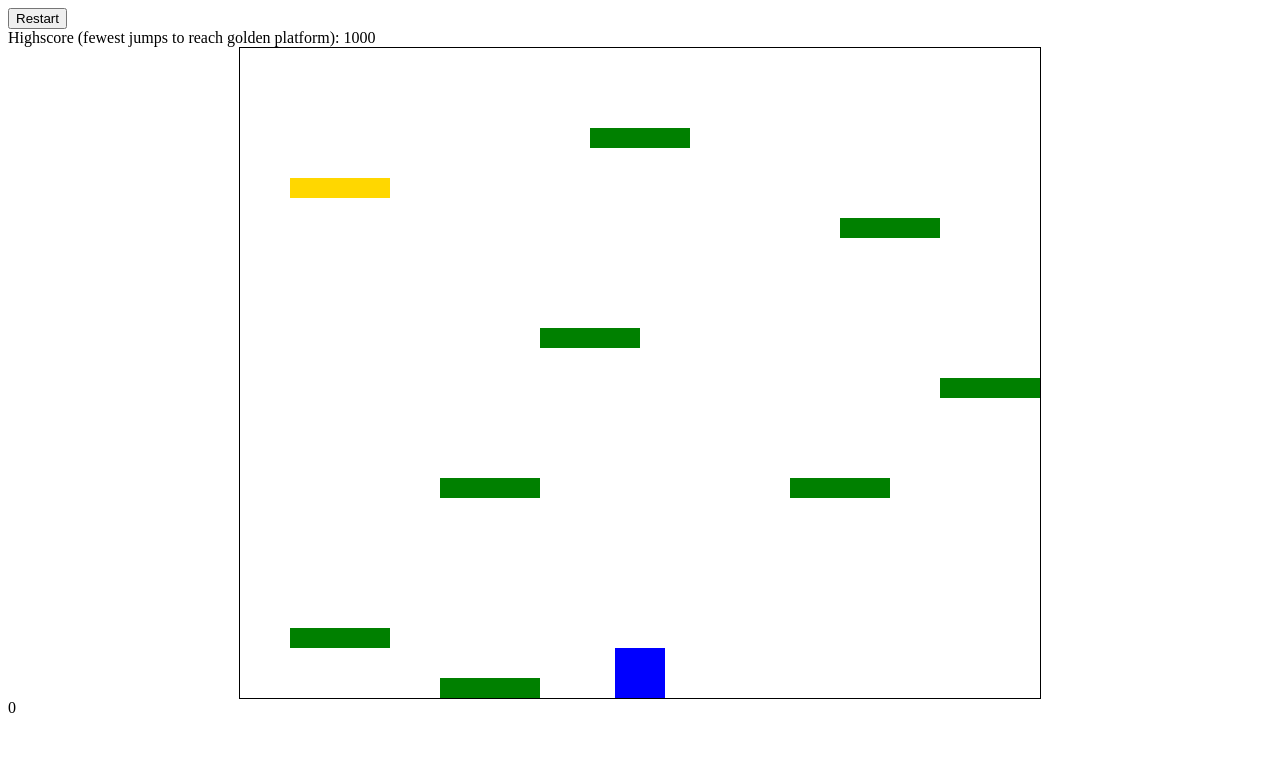
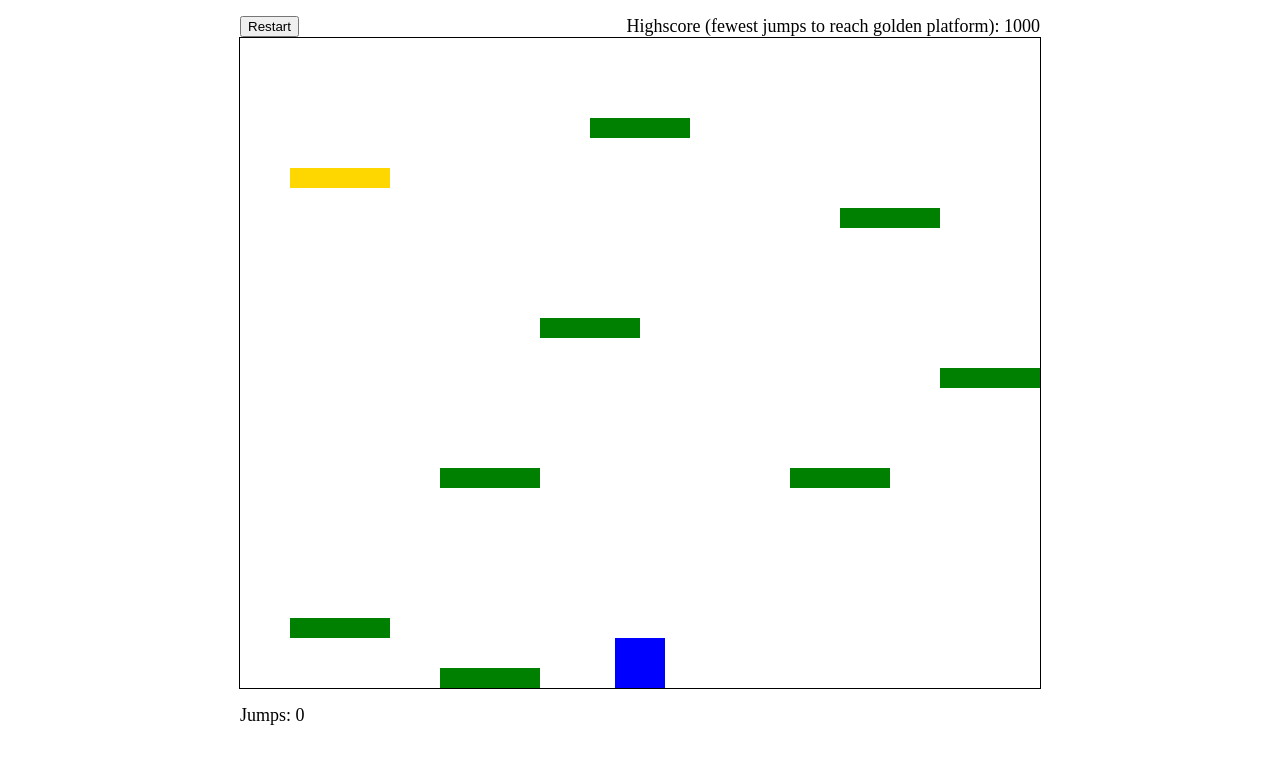
Before and after one commit to MarcusHolmberg/PlatformGame, a website: page index.html in a window 1280 px wide. Drawn offline with Linux system fonts and the light colour scheme.

Commit message:
remove bad launch

```diff
--- a/game.js
+++ b/game.js
@@ -1,8 +1,6 @@
-
-
 let canvasElement = document.getElementById("gameCanvas");
 let ctx = canvasElement.getContext("2d");
-
+console.log("Test");
 const constants = {
   PLAYER_WIDTH: 50,
   PLAYER_HEIGHT: 50,
@@ -29,7 +27,7 @@ const gamestate = {
   }
 }
 
-function AddPlatform(xmod,ymod){
+function AddPlatform(xmod, ymod) {
   let platform = {
     x: 0 + xmod,
     y: canvasElement.height - constants.PLATFORM_HEIGHT + ymod,
@@ -39,22 +37,22 @@ function AddPlatform(xmod,ymod){
   return platform;
 }
 
-gamestate.Platforms.push(AddPlatform(200,0));
-gamestate.Platforms.push(AddPlatform(50,-50));
-gamestate.Platforms.push(AddPlatform(200,-200));
-gamestate.Platforms.push(AddPlatform(300,-350));
-gamestate.Platforms.push(AddPlatform(550,-200));
-gamestate.Platforms.push(AddPlatform(700,-300));
-gamestate.Platforms.push(AddPlatform(600,-460));
-gamestate.Platforms.push(AddPlatform(350,-550));
-gamestate.Platforms.push(AddPlatform(50,-500));
+gamestate.Platforms.push(AddPlatform(200, 0));
+gamestate.Platforms.push(AddPlatform(50, -50));
+gamestate.Platforms.push(AddPlatform(200, -200));
+gamestate.Platforms.push(AddPlatform(300, -350));
+gamestate.Platforms.push(AddPlatform(550, -200));
+gamestate.Platforms.push(AddPlatform(700, -300));
+gamestate.Platforms.push(AddPlatform(600, -460));
+gamestate.Platforms.push(AddPlatform(350, -550));
+gamestate.Platforms.push(AddPlatform(50, -500));
 
 // Handle keyboard input
 document.addEventListener("keydown", (event) => {
   if (event.code === "Space" && !gamestate.Player.isJumping) {
     gamestate.Player.isJumping = true;
     gamestate.Player.ySpeed = -constants.JUMP_FORCE;
-        gamestate.ScoreKeeping.currentJumpCount +=1;
+    gamestate.ScoreKeeping.currentJumpCount += 1;
   }
   if (event.code === "ArrowLeft") {
     gamestate.Player.xSpeed = -constants.PLAYER_SPEED;
@@ -73,27 +71,21 @@ document.addEventListener("keyup", (event) => {
 
 //Menu
 let button = document.getElementById("restartbtn");
-if(!button){button = document.createElement("button");}
 
 button.addEventListener("click", resetGame);
-
-
 
 let lowestJumpCountElement = document.getElementById("lowestJumpCount");
 let currentJumpCountElement = document.getElementById("currentJumpCount");
 
-if(!lowestJumpCountElement){lowestJumpCountElement = document.createElement("span");}
-if(!currentJumpCountElement){currentJumpCountElement = document.createElement("span");}
-
 //Reset gamestate.Player and update highscore if beaten.
-function resetGame(){
+function resetGame() {
   button.blur();
 
-    if(gamestate.Player.isWinning && gamestate.ScoreKeeping.currentJumpCount > 0 && gamestate.ScoreKeeping.currentJumpCount < gamestate.ScoreKeeping.lowestJumpCount){
+  if (gamestate.Player.isWinning && gamestate.ScoreKeeping.currentJumpCount > 0 && gamestate.ScoreKeeping.currentJumpCount < gamestate.ScoreKeeping.lowestJumpCount) {
     gamestate.ScoreKeeping.lowestJumpCount = gamestate.ScoreKeeping.currentJumpCount;
   }
   gamestate.ScoreKeeping.currentJumpCount = 0;
-    lowestJumpCountElement.innerText = "Highscore (fewest jumps to reach golden platform): "+gamestate.ScoreKeeping.lowestJumpCount;
+  lowestJumpCountElement.innerText = "Highscore (fewest jumps to reach golden platform): " + gamestate.ScoreKeeping.lowestJumpCount;
 
   gamestate.Player.x = canvasElement.width / 2 - constants.PLAYER_WIDTH / 2;
   gamestate.Player.y = canvasElement.height - constants.PLAYER_HEIGHT;
@@ -109,11 +101,11 @@ function update() {
   // Apply gravity to the gamestate.Player
   gamestate.Player.ySpeed += constants.GRAVITY;
 
-    // Update gamestate.Player position
+  // Update player position
   gamestate.Player.x += gamestate.Player.xSpeed;
   gamestate.Player.y += gamestate.Player.ySpeed;
 
-    // Keep the gamestate.Player within the canvasElement bounds
+  // Keep the player within bounds
   if (gamestate.Player.x < 0) {
     gamestate.Player.x = 0;
   }
@@ -134,13 +126,16 @@ function update() {
       gamestate.Player.y + constants.PLAYER_HEIGHT > platform.y &&
       gamestate.Player.y < platform.y + platform.height
     ) {
-     //   gamestate.Player.y = platform.y - PLAYER_HEIGHT;
+
       gamestate.Player.isJumping = false;
-        gamestate.Player.ySpeed = 0;
-        if(index === gamestate.Platforms.length-1){
+      gamestate.Player.ySpeed = 1;
+
+      if (index === gamestate.Platforms.length - 1) {
         gamestate.Player.isWinning = true;
         gamestate.Player.y = platform.y - constants.PLAYER_HEIGHT;
-            setTimeout(() => {resetGame();}, 1000);
+        setTimeout(() => {
+          resetGame();
+        }, 1000);
       }
     }
 
@@ -156,7 +151,7 @@ function update() {
   // Draw the platform
   ctx.fillStyle = "green";
   gamestate.Platforms.forEach((platform, index) => {
-        if(index === gamestate.Platforms.length-1){
+    if (index === gamestate.Platforms.length - 1) {
       ctx.fillStyle = "gold";
     }
     ctx.fillRect(platform.x, platform.y, platform.width, platform.height);
@@ -172,4 +167,4 @@ function update() {
 resetGame();
 update();
 
-// icy tower style logic: move the view upwards with ctx.translate(0,100);
+//future development: move the view upwards with ctx.translate(0,100);
--- a/index.html
+++ b/index.html
@@ -10,13 +10,29 @@
             display: block;
             margin: 0 auto;
         }
+        .menu{
+            display: flex;
+            flex-direction: row;
+            justify-content: space-between;
+            width: 800px;
+            margin:auto;
+            margin-top:1rem;
+            font-size: large;
+        }
     </style>
 </head>
 <body>
-    <button id="restartbtn">Restart</button>
-    <div><span id="lowestJumpCount"></span></span></div>
+    <div class="menu">
+        <button id="restartbtn">Restart</button>
+        <div class="highscore"><span id="lowestJumpCount"></span></div>
+    </div>
+
     <canvas id="gameCanvas" width="800" height="650"></canvas>
-    <div><span id="currentJumpCount"></span></div>
+
+    <div class="menu">
+        <div class="currentjump"><span>Jumps: </span><span id="currentJumpCount"></span></div>
+    </div>
+
     <script src="game.js"></script>
 </body>
 </html>
```
Lines whose indentation alone changed are shown as unchanged.
